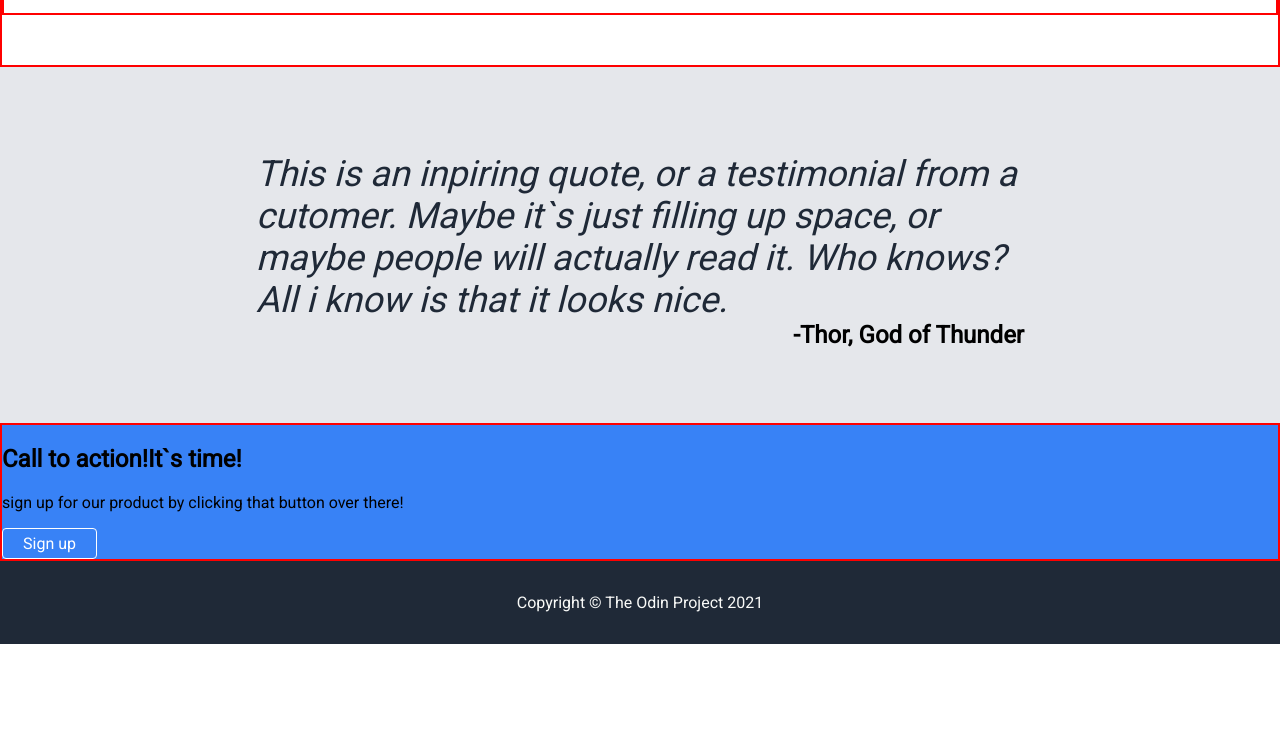
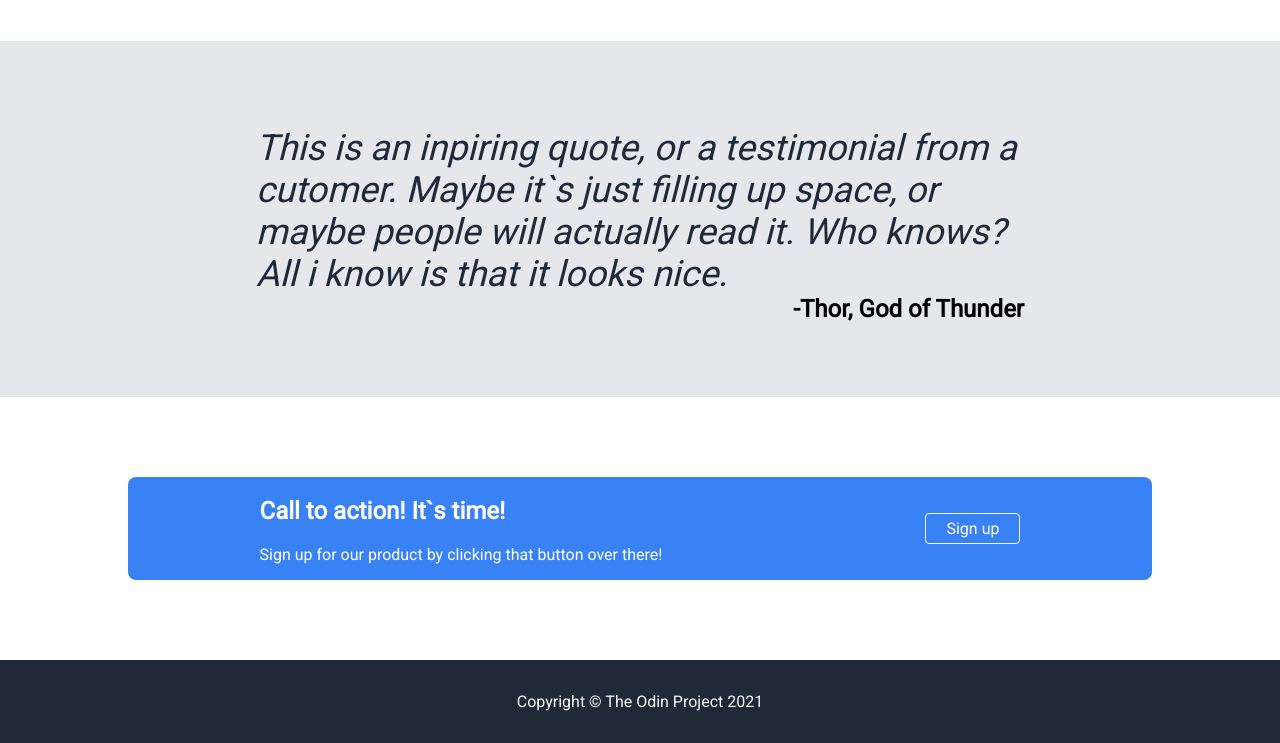
Before and after one commit to kira4749/Odin-landing-page, a plain HTML site: page index.html in a window 1280 px wide. Shown: the part 780-1523 px from the top of the page. Before the commit the page ends 1424 px from the top, so only its background shows below. Drawn offline with Linux system fonts and the light colour scheme.

Commit message:
finishing last section

```diff
--- a/index.html
+++ b/index.html
@@ -70,9 +70,13 @@
 
 
         <div class="sign-up">
-            <h2>Call to action!It`s time!</h2>
-            <p>sign up for our product by clicking that button over there!</p>
-            <button id="sign-up">Sign up</button>
+            <div class="sign-up-text">
+                <h2>Call to action! It`s time!</h2>
+                <p>Sign up for our product by clicking that button over there!</p>
+            </div>
+                <button id="sign-up">Sign up</button>
+
+
         </div>
 
 
--- a/style.css
+++ b/style.css
@@ -1,6 +1,4 @@
-div {
-    border: 2px solid red;
-}
+
 
 body {
     font-family: 'Roboto', sans-serif;
@@ -100,7 +98,8 @@ button{
 }
 .images {
     display: flex;
-    justify-content: center
+    justify-content: center;
+    flex-wrap: wrap;
 
 }
 img {
@@ -151,8 +150,21 @@ section {
 }
 .sign-up {
     background-color: #3882f6;
+    display: flex;
+    width: 80%;
+    margin: 5em auto;
+    justify-content: space-around;
+    border-radius: 8px;
+    color: white;
+
+
+
 }
 
 #sign-up {
     border: 1px solid white;
+    align-self: flex-start;
+    margin-top: auto;
+    margin-bottom: auto;
+
 }
```
